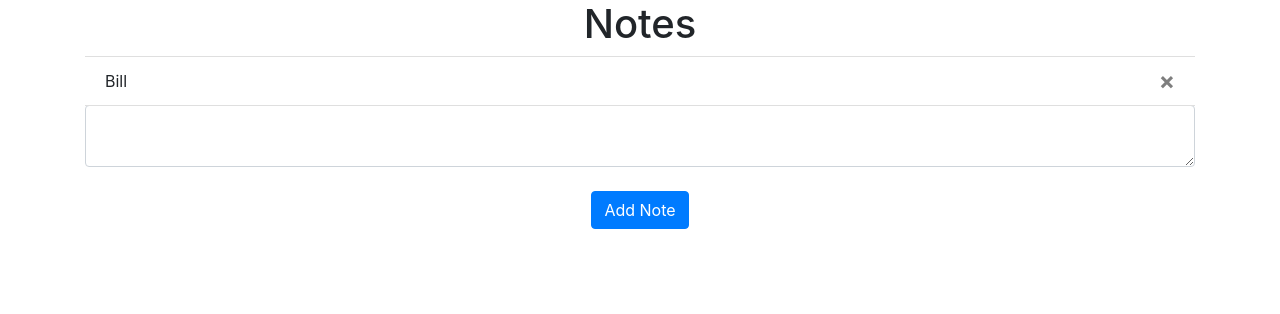
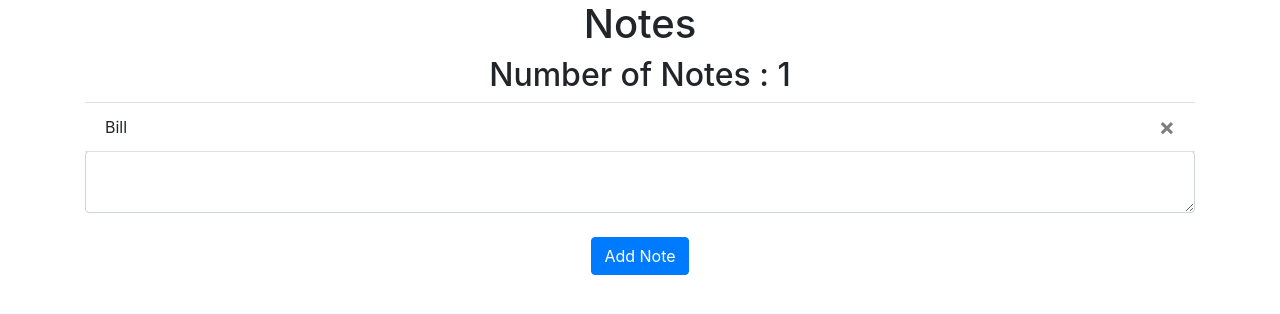
Before and after one commit to KyleHu14/tutorial-flask-notesapp, a Flask app: page / in a window 1280 px wide. Shown: the part 56-370 px from the top of the page. Run offline with Flask 2, Linux system fonts and the light colour scheme; a user stored in the database is signed in; data comes from the database, SQL or seed files in the repository; both versions use the stored data as it was after the commit; some libraries are stand-ins or nearby versions.

Commit message:
Home page now displays number of notes

```diff
--- a/website/templates/home.html
+++ b/website/templates/home.html
@@ -3,6 +3,7 @@
 {% block title %}Home{% endblock %}
 {% block content %}
 <h1 align = 'center'>Notes</h1>
+<h2 align = 'center'>Number of Notes : {{user.notes|length}} </h2>
 <ul class = 'list-group list-group-flush' id = 'notes'>
     {% for note in user.notes %}
     <li class = 'list-group-item'>{{ note.note_content }}
@@ -10,7 +11,7 @@
             <span aria-hidden = 'true'>&times;</span>
         </button>
     </li>
-    {% endfor%}
+    {% endfor %}
 </ul>
 <form method = 'POST'>
     <textarea name = 'note' id = 'note' class = 'form-control'></textarea>
```
Also changed, not shown: website/database.db.
